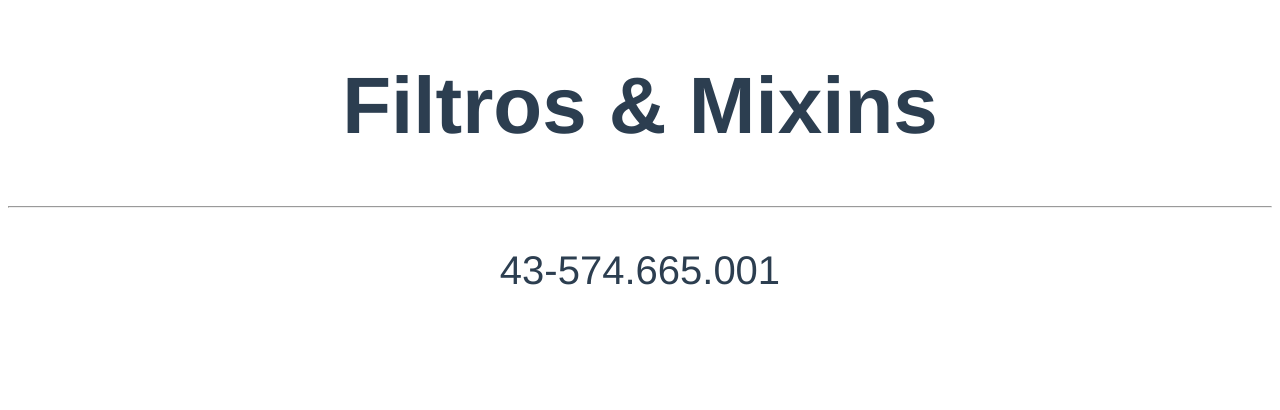
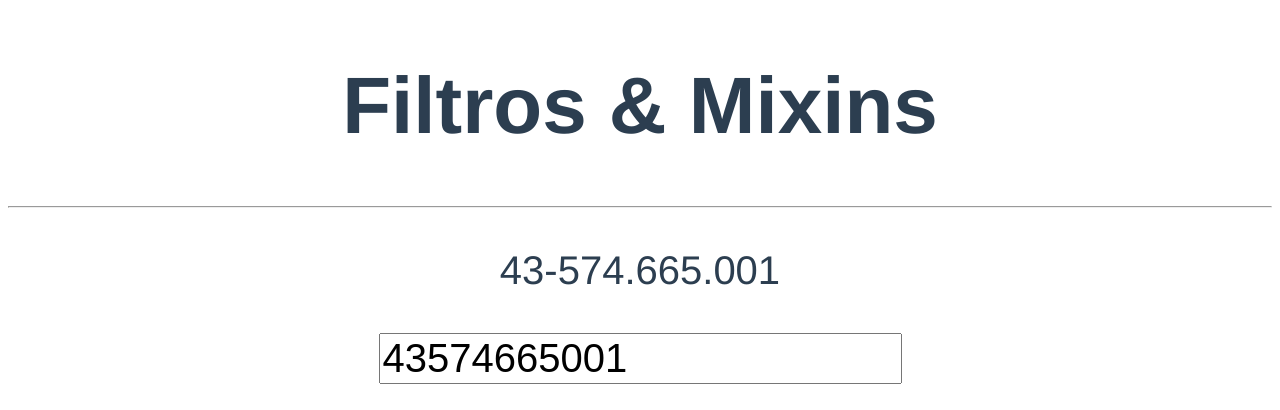
Before and after one commit to ViniciusTBednascki/CursoVuejs, a Vue app in the folder filtros-mixins/filtros-mixins-exercicios/: page / in a window 1280 px wide. Shown: the top 410 px of the page. Built offline with nearby package versions, Linux system fonts and the light colour scheme.

Commit message:
utilizando filtros no v-bind

```diff
--- a/filtros-mixins/filtros-mixins-exercicios/src/App.vue
+++ b/filtros-mixins/filtros-mixins-exercicios/src/App.vue
@@ -3,6 +3,8 @@
 		<h1>Filtros & Mixins</h1>
 		<hr>
 		<p>{{cpfDoAluno | cpf | inverter}}</p>
+
+		<input type="text" :value="cpfDoAluno | inverter">
 	</div>
 </template>
 
@@ -35,4 +37,8 @@ export default {
 	margin-top: 60px;
 	font-size: 2.5rem;
 }
+
+input {
+	font-size: 2.5rem;
+}
 </style>
```
